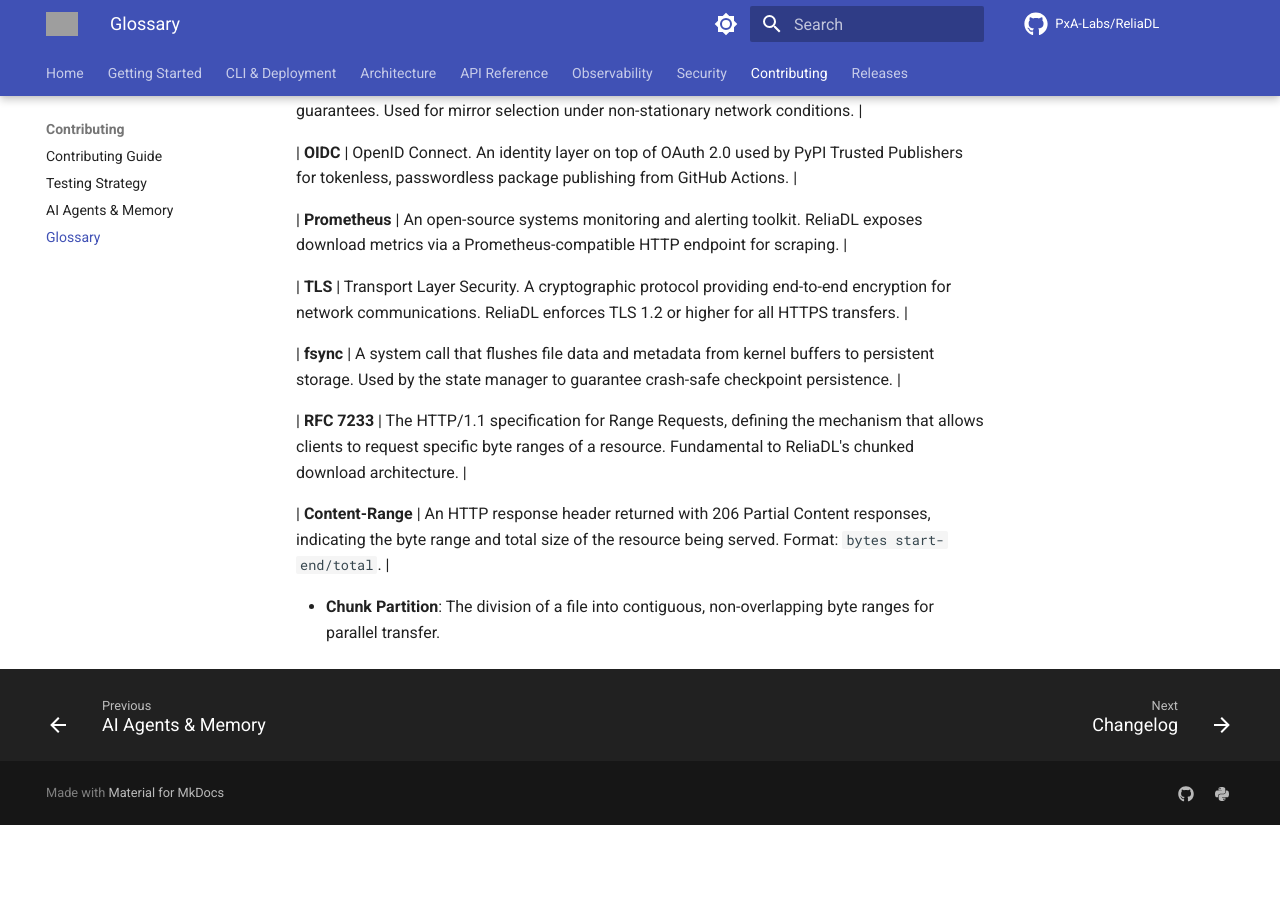
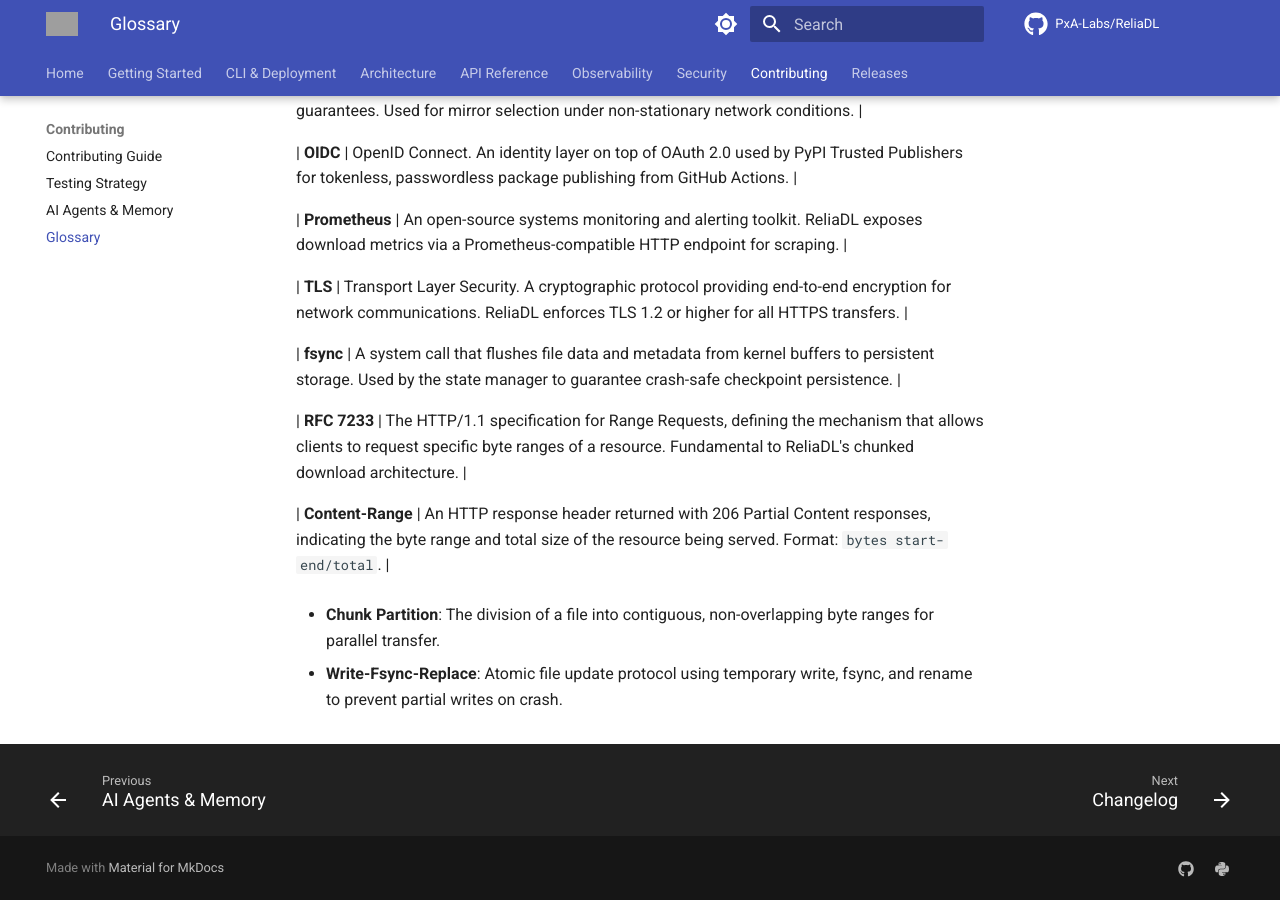
Before and after one commit to PxA-Labs/ReliaDL, an MkDocs documentation site: the page built from docs/GLOSSARY.md, in a window 1280 px wide and 900 px high, scrolled down 4438 px. Built offline with MkDocs 1.6.1 and Material for MkDocs 9.7.7, drawn with Linux system fonts in a browser that asks for light colours; comment, search, counter and statistics services are not loaded; the version menu is left out; before the commit the page ends 5263 px from its top, so only the background shows below that; grey boxes are pictures that could not be loaded.

Commit message:
docs: add write-fsync-replace protocol definition to glossary

```diff
--- a/docs/GLOSSARY.md
+++ b/docs/GLOSSARY.md
@@ -88,3 +88,5 @@
 
 
 - **Chunk Partition**: The division of a file into contiguous, non-overlapping byte ranges for parallel transfer.
+
+- **Write-Fsync-Replace**: Atomic file update protocol using temporary write, fsync, and rename to prevent partial writes on crash.
```
